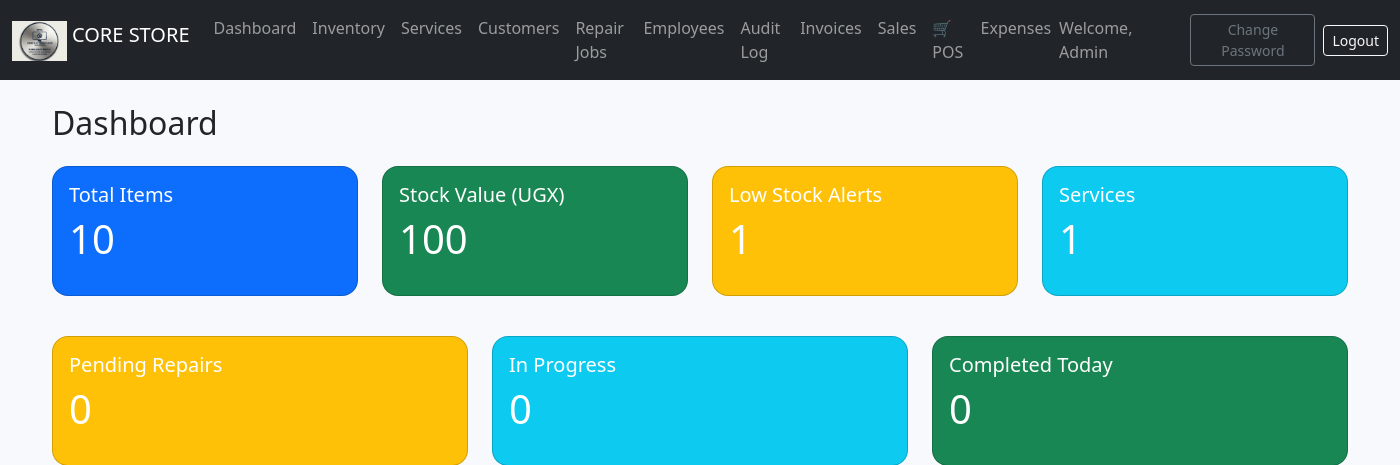
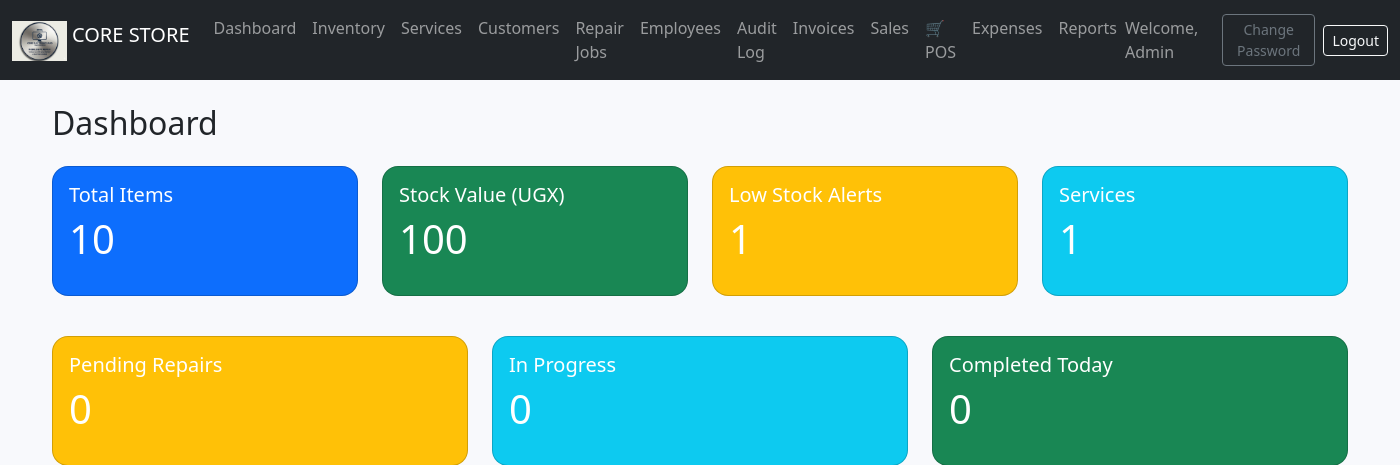
Before and after one commit to geoffreyngobi17-a11y/core-store, a Flask app: page /dashboard in a window 1400 px wide. Shown: the top 465 px of the page. Run offline with Flask 2, Linux system fonts and the light colour scheme; a user stored in the database is signed in; tables that the repository leaves empty hold one stand-in row (values such as "Sample post"); data that the repository does not hold is empty.

Commit message:
Add Reports tab to navigation menu

```diff
--- a/templates/base.html
+++ b/templates/base.html
@@ -31,6 +31,7 @@
                     <li class="nav-item"><a class="nav-link" href="{{ url_for('sales_list') }}">Sales</a></li>
                     <li class="nav-item"><a class="nav-link" href="{{ url_for('pos') }}">🛒 POS</a></li>
                     <li class="nav-item"><a class="nav-link" href="{{ url_for('expense_list') }}">Expenses</a></li>
+                    <li class="nav-item"><a class="nav-link" href="{{ url_for('reports') }}">Reports</a></li>
                     {% endif %}
                 </ul>
                 <span class="navbar-text me-3">Welcome, {{ current_user.name }}</span>
```
